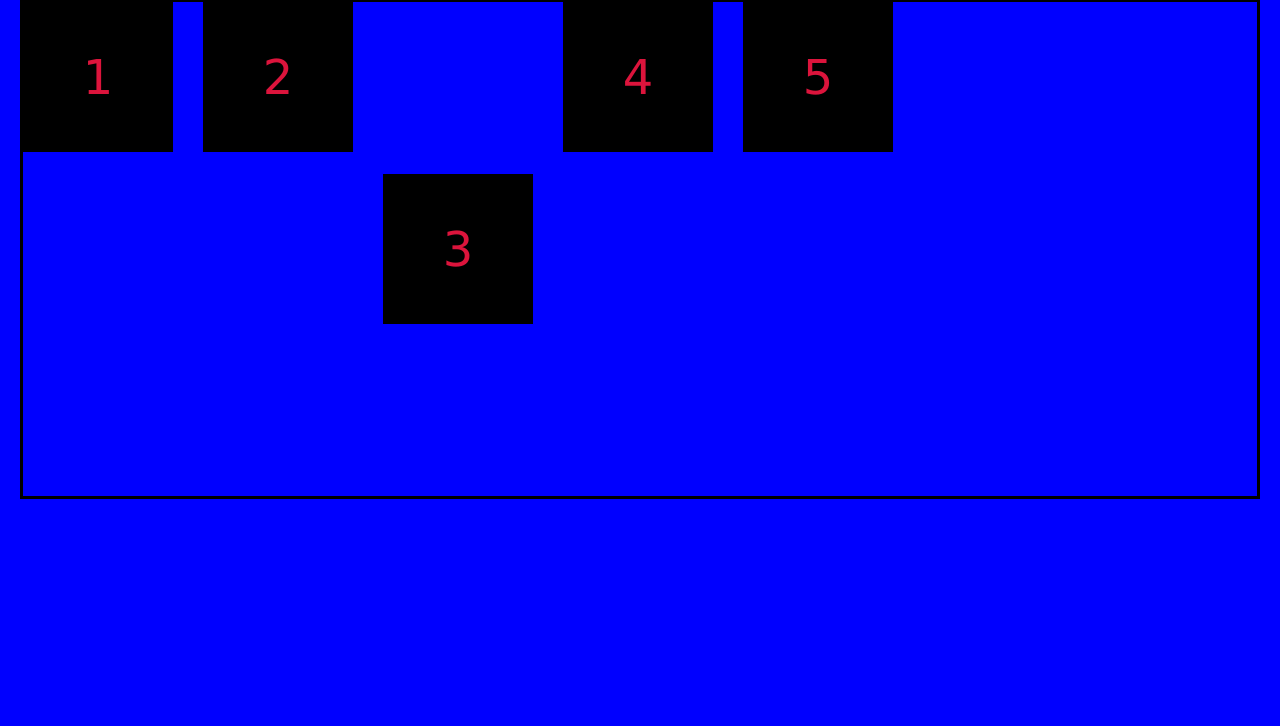
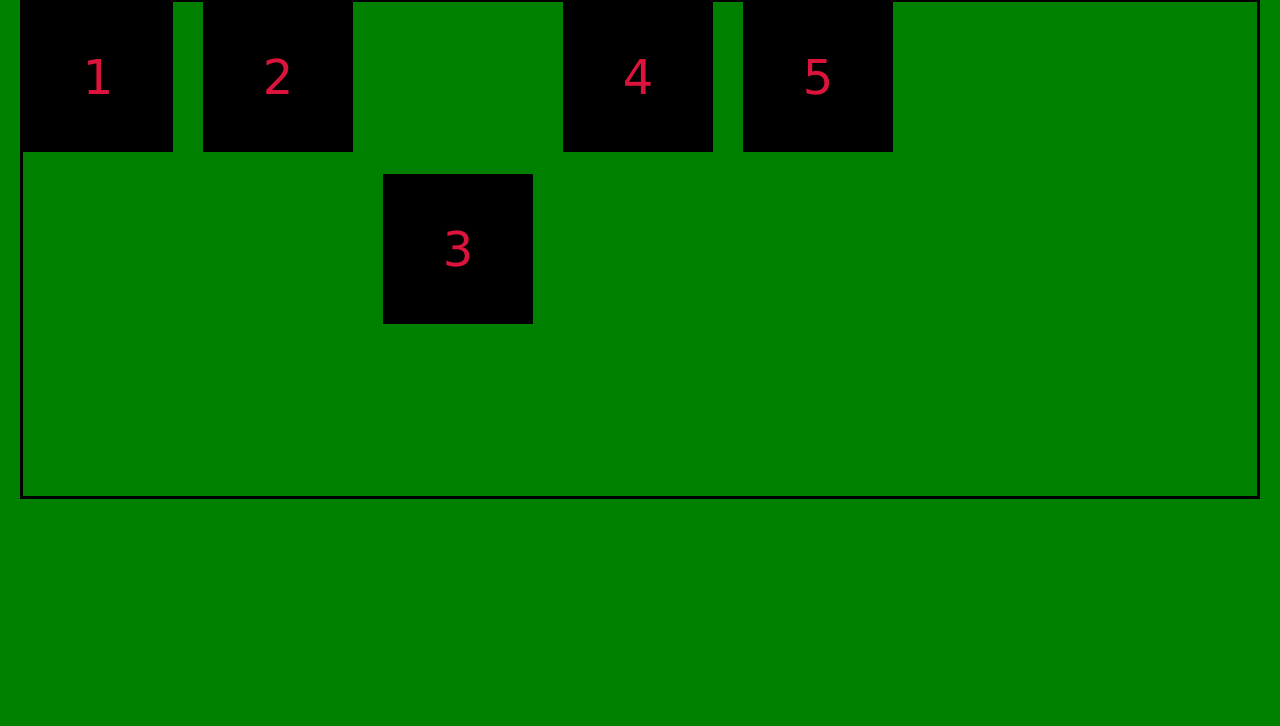
Before and after one commit to ekvedaraite/flexbox-intro, a plain HTML site: page index.html in a window 1280 px wide. Shown: the part 74-800 px from the top of the page. Drawn offline with Linux system fonts and the light colour scheme.

Commit message:
bg update

```diff
--- a/style.css
+++ b/style.css
@@ -5,7 +5,7 @@
 }
 
 body {
-    background: blue;
+    background: green;
     padding: 20px;
     font-family: verdana;
 }
```
